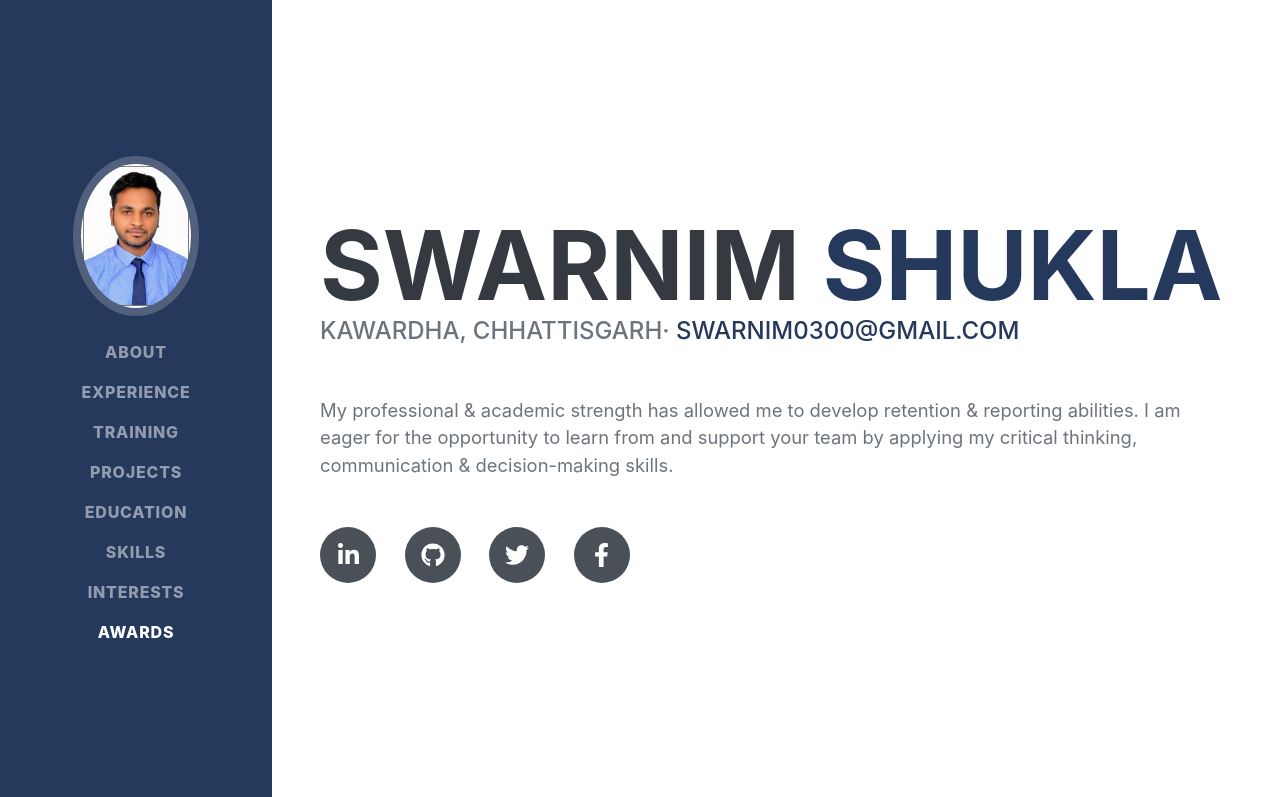
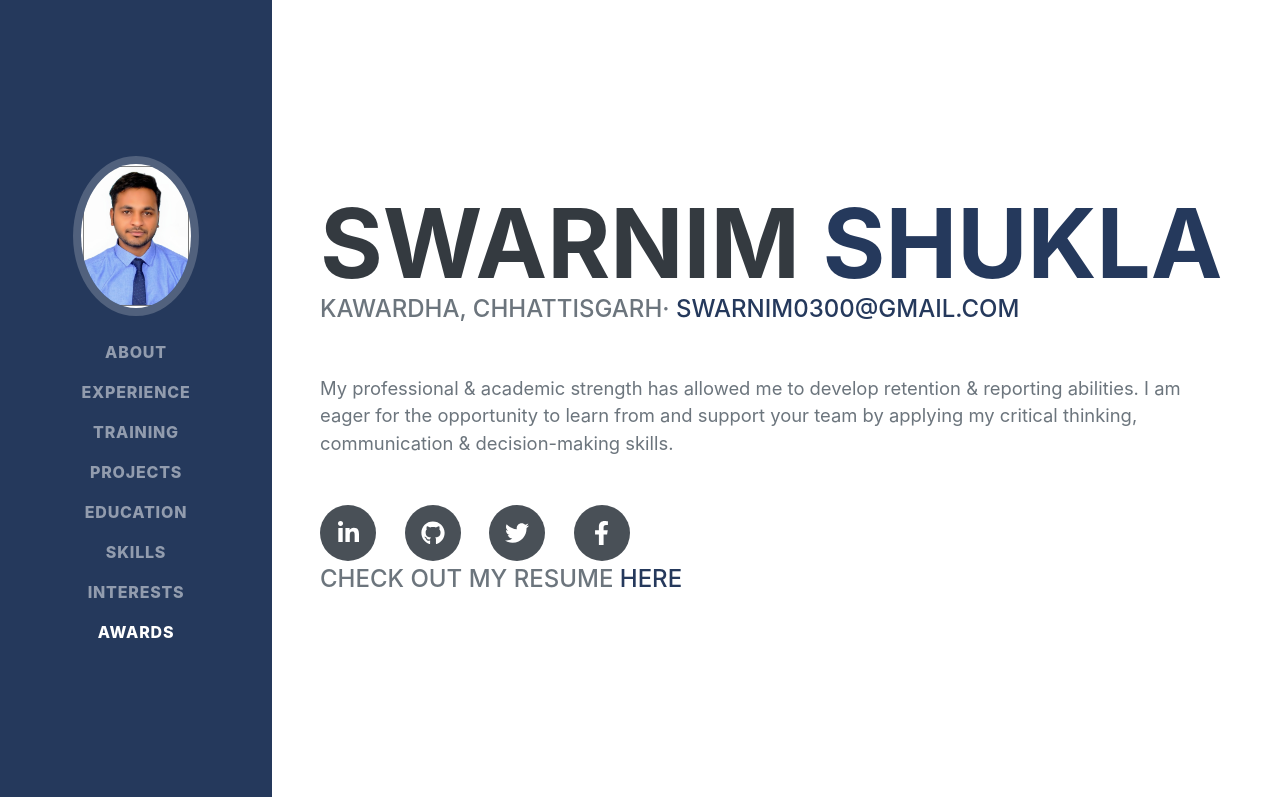
Before and after one commit to swarnim0308/swarnim0308.github.io, a plain HTML site: page index.html in a window 1280 px wide. Shown: the top 797 px of the page. Drawn offline with nearby package versions, Linux system fonts and the light colour scheme; a web font is replaced by a local one.

Commit message:
added changes

```diff
--- a/index.html
+++ b/index.html
@@ -74,6 +74,11 @@
                     <a class="social-icon" href="https://twitter.com/swarnim0308"><i class="fab fa-twitter"></i></a>
                     <a class="social-icon" href="https://facebook.com/swarnim0308"><i class="fab fa-facebook-f"></i></a>
                 </div>
+                <div class="subheading mb-2">
+                    Check out my resume
+                    <a href=" https://drive.google.com/file/d/1kdyHJJqzCBEtWh7CBKdGArTEkSHD3pr9/view?usp=sharing">here</a>
+                </div>
+
             </div>
         </section>
         <hr class="m-0" />
```
